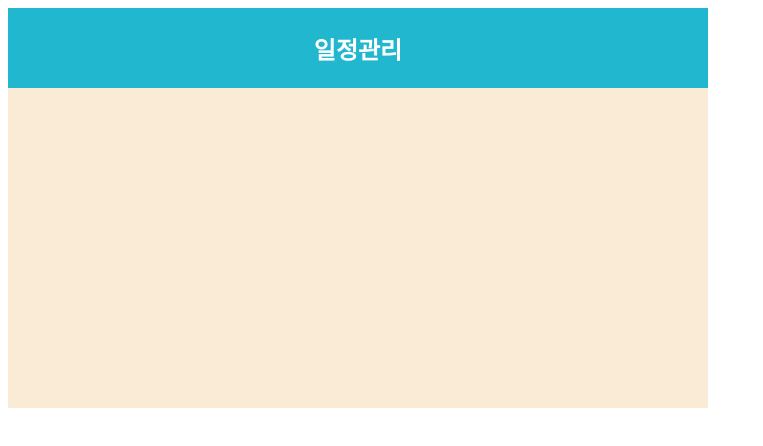
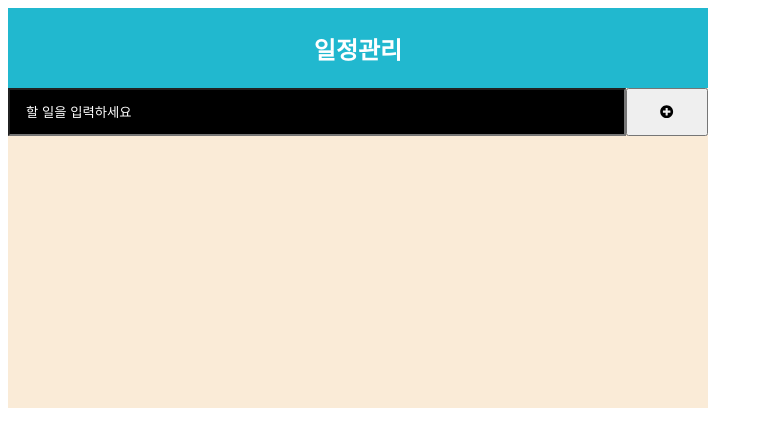
Before and after one commit to diaryStartProject/homework, a React app in the folder 1주차/고래/: page / in a window 1280 px wide. Shown: the top 446 px of the page, without its empty margins (0-763 px from the left). Built offline with nearby package versions, Linux system fonts and the light colour scheme.

Commit message:
feat: taskAddForm 생성

```diff
--- a/1주차/고래/package.json
+++ b/1주차/고래/package.json
@@ -6,6 +6,7 @@
     "start": "webpack-dev-server --mode development"
   },
   "dependencies": {
+    "@fortawesome/fontawesome-free": "^5.15.4",
     "react": "^17.0.2",
     "react-dom": "^17.0.2",
     "react-hot-loader": "^4.13.0"
--- a/1주차/고래/src/app.css
+++ b/1주차/고래/src/app.css
@@ -18,3 +18,30 @@
   justify-content: center;
   align-items: center;
 }
+
+.addForm {
+  width: 100%;
+  height: 3rem;
+  display: flex;
+}
+.input {
+  flex: 9;
+  background-color: black;
+  color: white;
+  padding-left: 1rem;
+  box-sizing: border-box;
+}
+.input::placeholder {
+  color: white;
+}
+.plusBtn {
+  flex: 1;
+}
+.plusBtn:hover {
+  cursor: pointer;
+}
+.tasks {
+  width: 100%;
+  height: 17rem;
+  overflow-y: scroll;
+}
--- a/1주차/고래/src/app.jsx
+++ b/1주차/고래/src/app.jsx
@@ -1,13 +1,31 @@
-import React from 'react';
+import React, { useState, useEffect } from 'react';
 import './app.css';
 import Header from './components/header.jsx';
-
+import Tasks from './components/tasks.jsx';
 
 const App = () => {
+    const [tasks, setTasks] = useState(
+        localStorage.getItem(`tasks`) ?
+        JSON.parse(localStorage.getItem(`tasks`))
+        : []
+    );
+
+    const handleAdd = (item) => {
+        setTasks([...tasks, {id: Date.now(), item}]);
+    }
+
+    useEffect(() => {
+        localStorage.setItem(`tasks`, JSON.stringify(tasks));
+    },[tasks]);
+
     return (
         <>
         <section className="toDoList">
             <Header></Header>
+            <Tasks
+            tasks={tasks}
+            onAdd={handleAdd}
+            />
         </section>
         </>
     );
--- /dev/null
+++ b/1주차/고래/src/components/taskAddForm.jsx
@@ -0,0 +1,25 @@
+import React from 'react';
+import { useRef } from 'react';
+
+const TaskAddForm = ({onAdd}) => {
+    const formRef = useRef();
+    const inputRef = useRef();
+
+    const onSubmit = (event) => {
+        event.preventDefault();
+        const item = inputRef.current.value;
+        item && onAdd(item);
+        formRef.current.reset();
+    };
+
+    return (
+        <form ref={formRef} className="addForm" onSubmit={onSubmit}>
+            <input ref={inputRef} className="input" name="input" type="text" placeholder="할 일을 입력하세요"/>
+            <button className="plusBtn">
+                <i className="fas fa-plus-circle"></i>
+            </button>
+        </form>
+    )
+}
+
+export default TaskAddForm;
--- /dev/null
+++ b/1주차/고래/src/components/tasks.jsx
@@ -0,0 +1,15 @@
+import React from "react";
+import TaskAddForm from "./taskAddForm.jsx"
+
+const Tasks = ({tasks, onAdd}) => {
+    return (
+        <>
+        <TaskAddForm onAdd={onAdd}></TaskAddForm>
+        <section className="tasks">
+        {tasks.map((task) => {})}
+        </section>
+        </>
+    );
+}
+
+export default Tasks;
--- a/1주차/고래/src/index.js
+++ b/1주차/고래/src/index.js
@@ -1,6 +1,7 @@
 import React from 'react';
 import ReactDOM from 'react-dom';
 import App from './app.jsx';
+import '@fortawesome/fontawesome-free/js/all.js';
 
 ReactDOM.render(
     <App/>,
```
Also changed, not shown: 1 other file (tests, documents, lock files or other folders).
